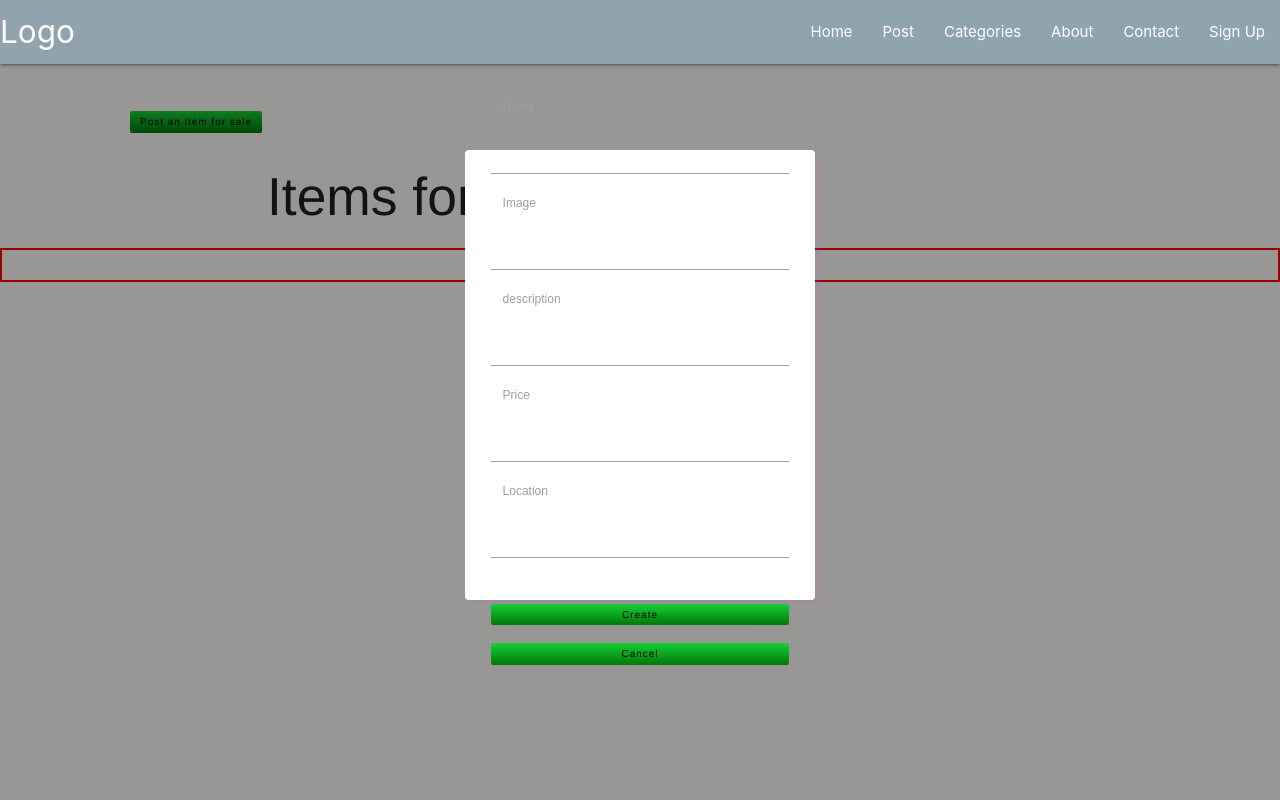
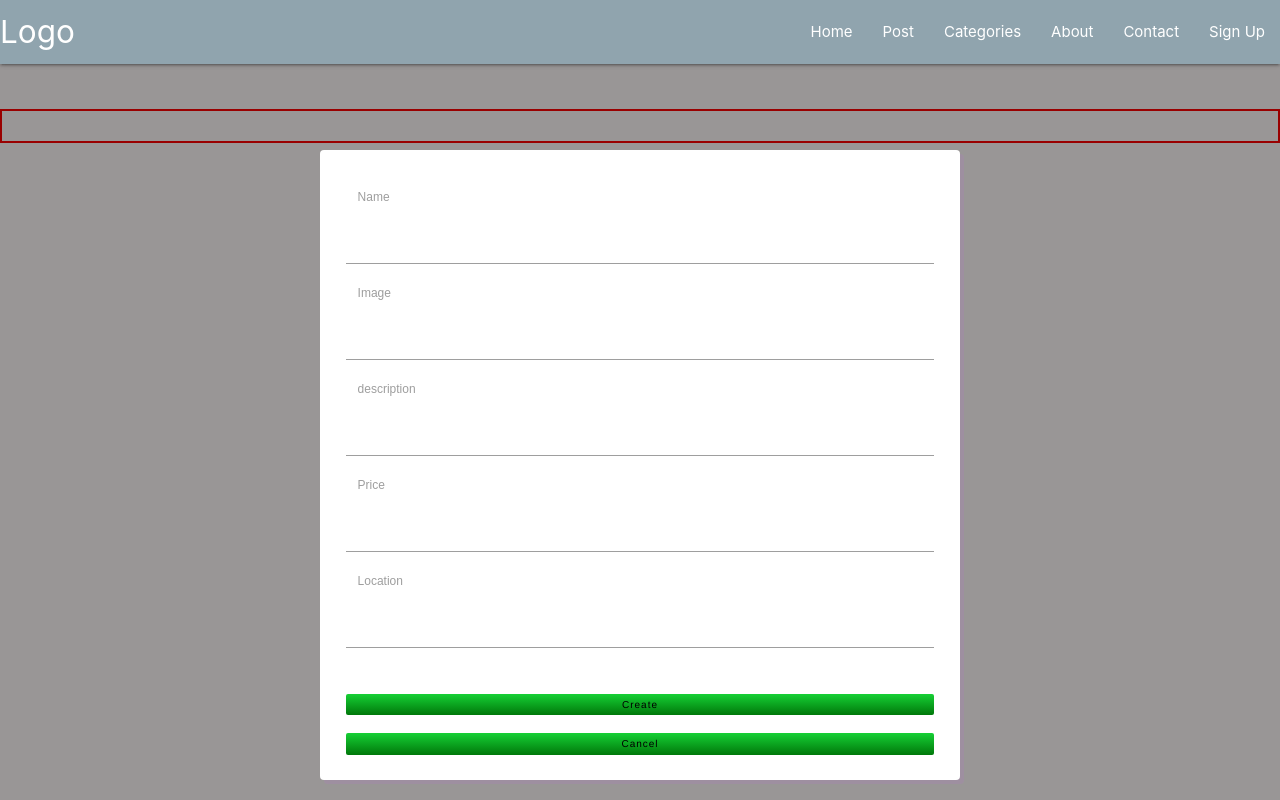
Before and after one commit to ryanklintworth/Translate-App, a website: page public/index.html in a window 1280 px wide. Both pictures are taken after a click on the link "Post". Drawn offline with nearby package versions, Linux system fonts and the light colour scheme; no server answers.

Commit message:
changed modal size to width: 50% height: auto

```diff
--- a/public/js/app.js
+++ b/public/js/app.js
@@ -111,8 +111,6 @@ class Garage extends React.Component {
               <button id="closeModal" onClick={this.closeModal}>Cancel</button>
             </div>
           </div>
-          <button id="openModal" onClick={this.openModal}> Post an item for sale </button>
-            <h2 id="list">Items for sale</h2>
               <div id="itemContainer">
                 <ul>
                   {this.state.items.map((item) => {
@@ -180,6 +178,7 @@ class Garage extends React.Component {
   }
 }
 
+
 ReactDOM.render(
   <Garage></Garage>,
   document.querySelector('main'))
--- a/public/main.css
+++ b/public/main.css
@@ -40,8 +40,8 @@ body {
   justify-content: center;
   flex-direction: column;
 	background-color: white;
-	height: 450px;
-	width: 350px;
+	height: auto;
+	width: 50%;
 	border-radius: 4px;
   margin: 150px auto;
 	box-shadow: 4px 4px 0 rgba(207, 94, 255, 0.1);
```
